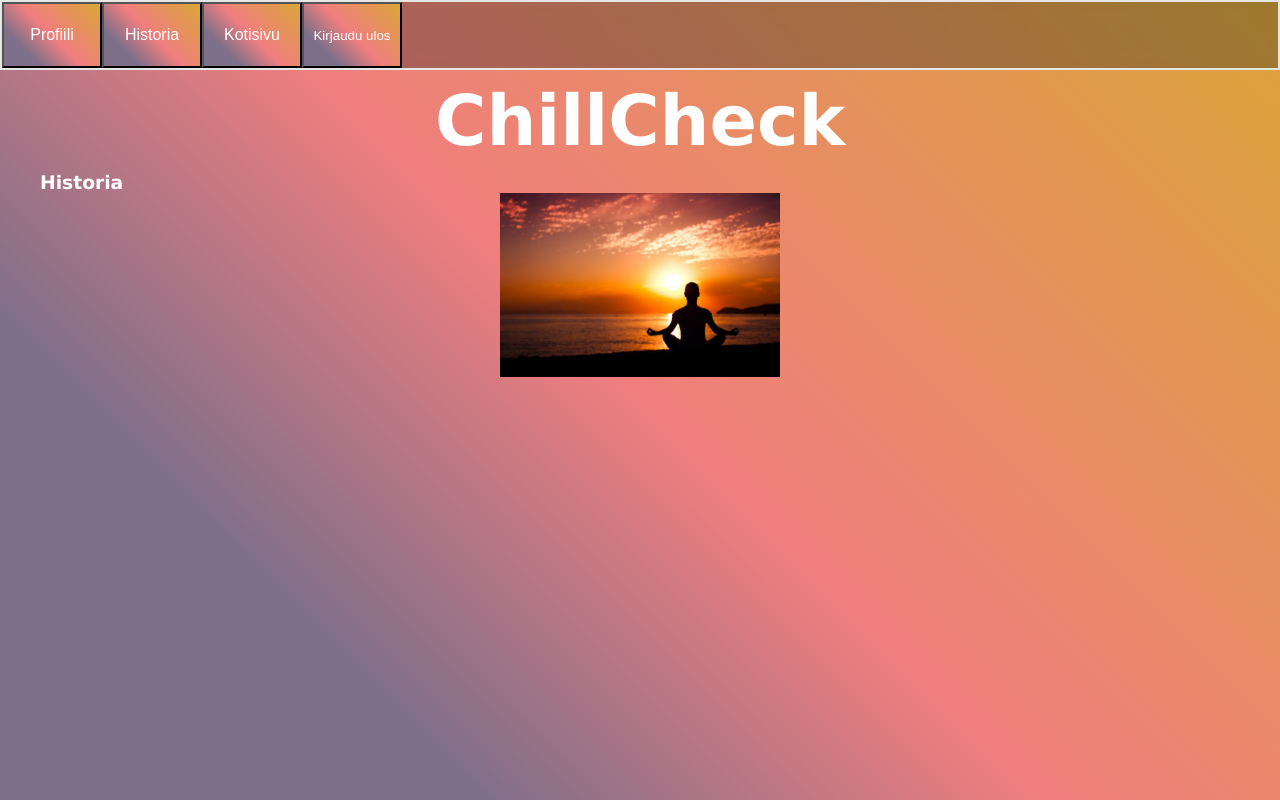
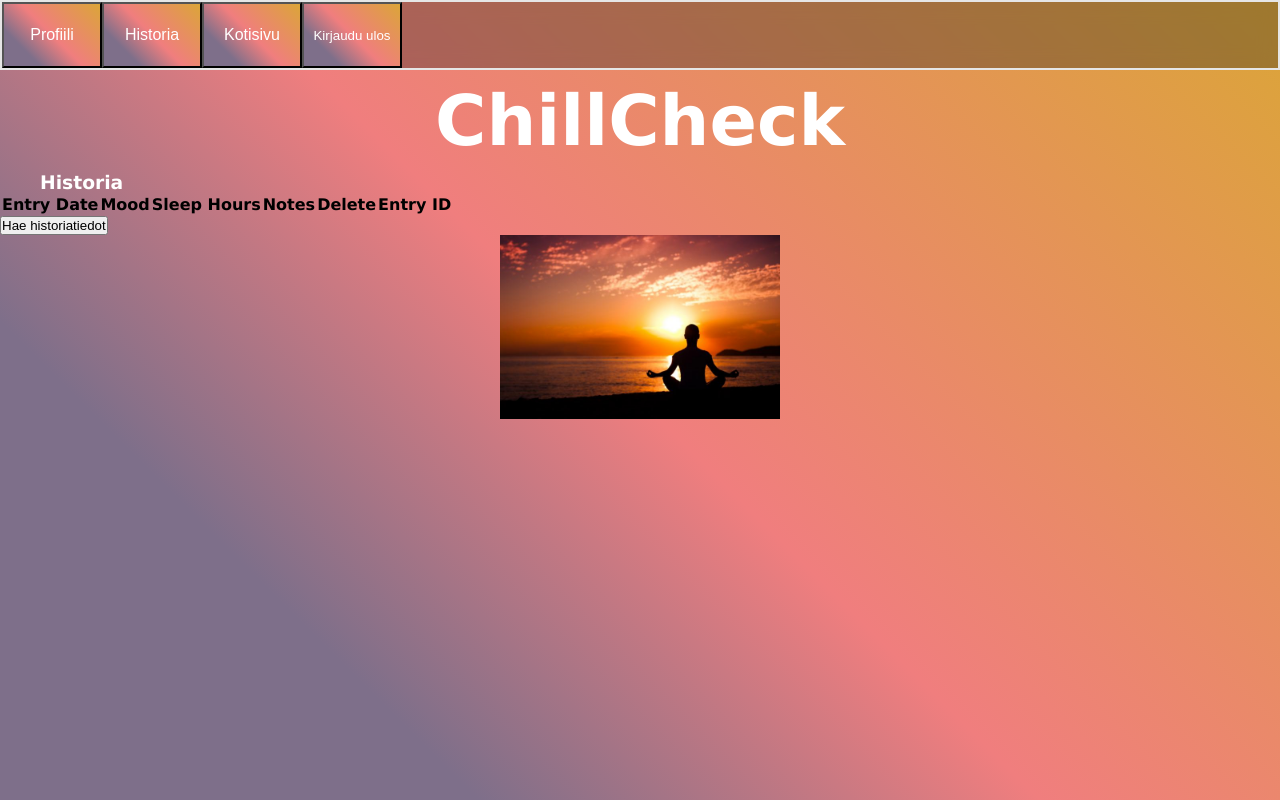
Before and after one commit to Jaakvi/ChillCheck, a plain HTML site: page front/historia.html in a window 1280 px wide. Drawn offline with Linux system fonts and the light colour scheme.

Commit message:
historia js lisätty historiasivua muokattu

```diff
--- a/front/historia.html
+++ b/front/historia.html
@@ -20,11 +20,32 @@
 
     <div>
         <h3> Historia </h3>
+        <table class="styled-table">
+          <thead>
+            <tr>
+              <th>Entry Date</th>
+              <th>Mood</th>
+              <th>Sleep Hours</th>
+              <th>Notes</th>
+              <th>Delete</th>
+              <th>Entry ID</th>
+            </tr>
+          </thead>
+          <tbody class="tbody">
+            <!-- tänne haetaan kaikki historiatiedot -->
+            <!-- # Get history -->
+            <!-- GET http://127.0.0.1:3000/api/users ????? mikä osote-->
+          </tbody>
+        </table>
+
+        <button class="get_users">Hae historiatiedot</button>
+      </div>
     </div>
 
     </main>
     <div id="historypage_picture">
       <img src="medor.jpg" alt="human" id="human_meditating" />
     </div>
+    <script type="module" src="./historia.js"></script>
   </body>
 </html>
```
Also changed, not shown: front/historia.js (added).
